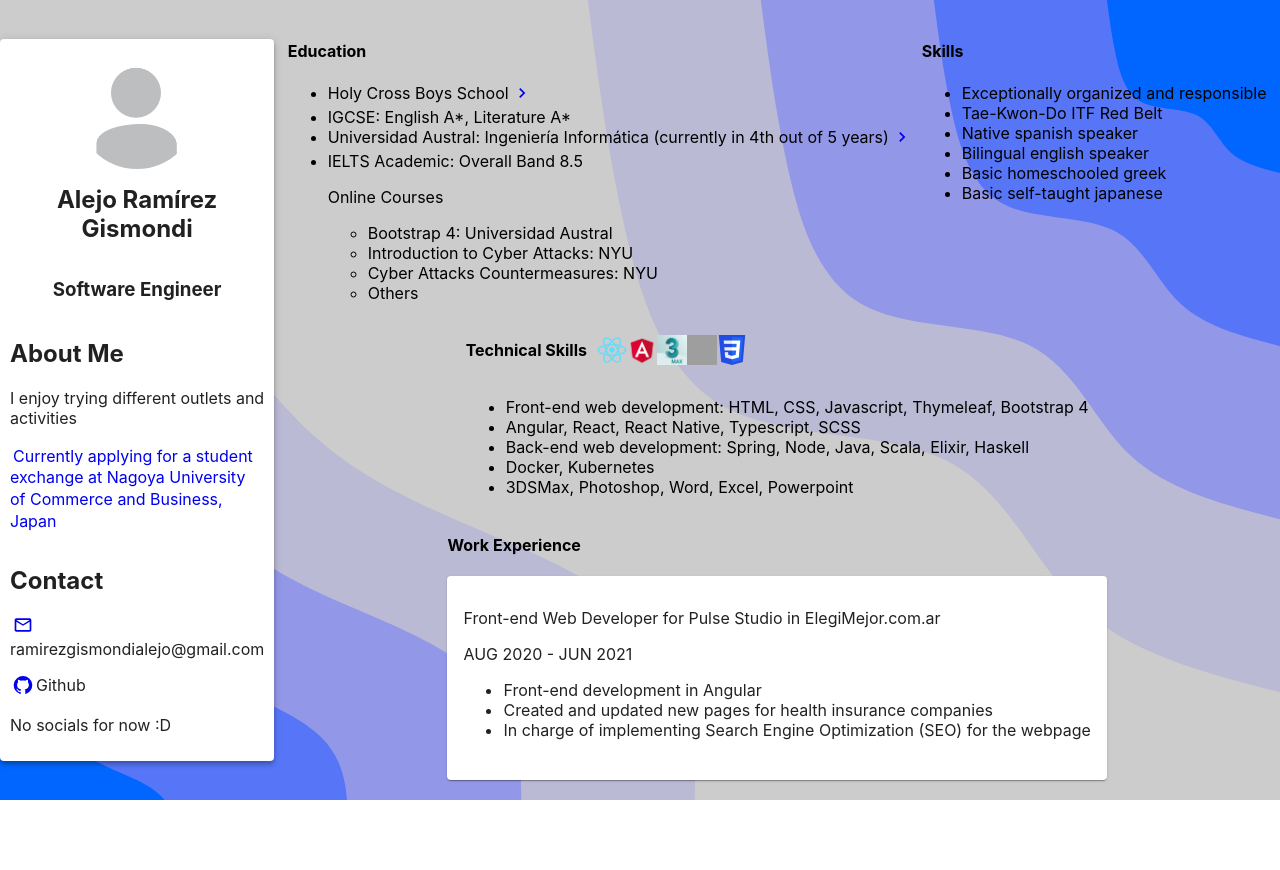
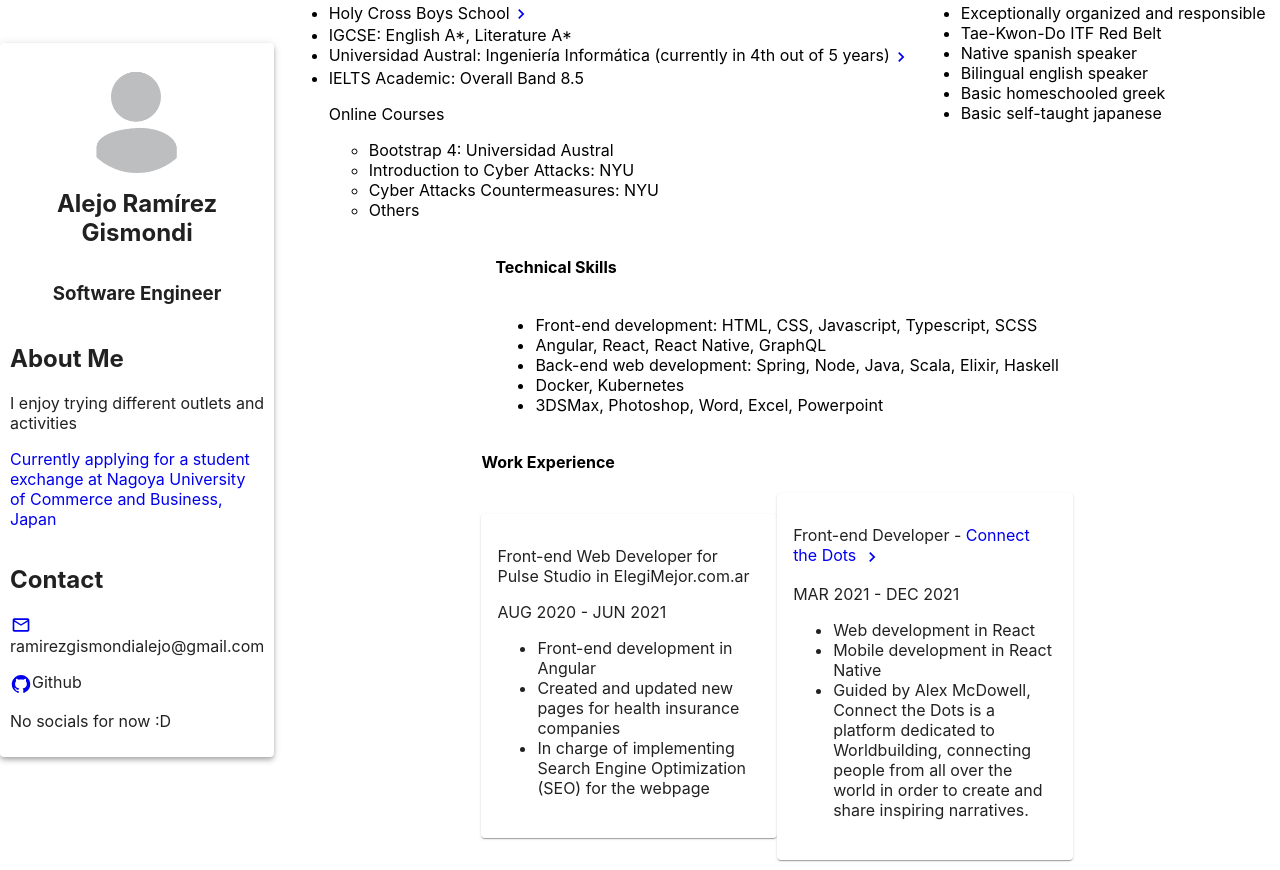
Before and after one commit to AlejoRamirezGismondi/cv, a React (Create React App) app: page / in a window 1280 px wide. Before the commit the page ends 800 px from the top, so only its background shows below. Built offline with nearby package versions, Linux system fonts and the light colour scheme; grey boxes are pictures that could not be loaded.

Commit message:
added CTD card

```diff
--- a/src/Resume/Resume.css
+++ b/src/Resume/Resume.css
@@ -4,14 +4,17 @@
     justify-content: center;
     align-items: center;
     height: 100vh;
-    background-image: url("/src/assets/images/blob-scene-haikei-light.svg");
+    /*background-image: url("/src/assets/images/blob-scene-haikei-light.svg");*/
     background-size: cover;
 }
 
 a {
+    text-decoration: none;
+}
+
+.material-icons {
     vertical-align: middle;
-    margin: 3px;
-    text-decoration: none;
+    margin: 1px;
 }
 
 .content {
@@ -95,12 +98,17 @@ a {
 
 .work-experience-grid {
     display: flex;
-    justify-content: space-around;
+    justify-content: space-between;
     align-items: center;
 }
 
 .work-experience {
     height: 100%;
+    max-width: 60%;
+}
+
+.card {
+    max-width: 50%;
 }
 
 .logo {
--- a/src/Resume/Resume.tsx
+++ b/src/Resume/Resume.tsx
@@ -23,12 +23,14 @@ const Resume = () => {
             <div className={'left-paper-section'}>
               <h2>About Me</h2>
               <p>I enjoy trying different outlets and activities</p>
-              <p><a href={'https://mba.nucba.ac.jp/en/ranking/'}>Currently applying for a student exchange at Nagoya University of Commerce and Business, Japan</a></p>
+              <p><a href={'https://mba.nucba.ac.jp/en/ranking/'}>Currently applying for a student exchange at Nagoya
+                University of Commerce and Business, Japan</a></p>
             </div>
             <div className={'left-paper-section'}>
               <h2>Contact</h2>
-              <p><a href={'mailto: ramirezgismondialejo@gmail.com'}><MailOutlineIcon fontSize={'small'}/></a>ramirezgismondialejo@gmail.com</p>
-              <p><a href={'https://github.com/AlejoRamirezGismondi'}><GitHubIcon fontSize={'small'}/></a>Github</p>
+              <p><a href={'mailto: ramirezgismondialejo@gmail.com'}><MailOutlineIcon className={'material-icons'} fontSize={'small'}/></a>ramirezgismondialejo@gmail.com
+              </p>
+              <p><a href={'https://github.com/AlejoRamirezGismondi'}><GitHubIcon className={'material-icons'} fontSize={'small'}/></a>Github</p>
               <p>No socials for now :D</p>
             </div>
           </Paper>
@@ -38,9 +40,15 @@ const Resume = () => {
             <div className={'education'}>
               <h4>Education</h4>
               <ul>
-                <li>Holy Cross Boys School<a href={'https://holycross.ar/'}><ChevronRightIcon fontSize={'small'}/></a></li>
+                <li>Holy Cross Boys School<a href={'https://holycross.ar/'}><ChevronRightIcon className={'material-icons'} fontSize={'small'}/></a>
+                </li>
                 <li>IGCSE: English A*, Literature A*</li>
-                <li>Universidad Austral: Ingeniería Informática (currently in 4th out of 5 years)<a href={'https://www.austral.edu.ar/ingresantes/carreras/ingenieria-en-informatica/'}><ChevronRightIcon fontSize={'small'}/></a></li>
+                <li>
+                  Universidad Austral: Ingeniería Informática (currently in 4th out of 5 years)
+                  <a href={'https://www.austral.edu.ar/ingresantes/carreras/ingenieria-en-informatica/'}>
+                    <ChevronRightIcon className={'material-icons'} fontSize={'small'}/>
+                  </a>
+                </li>
                 <li>IELTS Academic: Overall Band 8.5</li>
                 <div>
                   <p>Online Courses</p>
@@ -68,15 +76,15 @@ const Resume = () => {
           <div className={'technical-skills'}>
             <div className={'technical-header'}>
               <h4>Technical Skills</h4>
-              <div className={'logo-roulette'}>
-                {logos.map(logo => {
-                  return <img className={'logo'} src={logo.image} alt={logo.alt} key={logo.alt}/>
-                })}
-              </div>
+              {/*<div className={'logo-roulette'}>*/}
+              {/*  {logos.map(logo => {*/}
+              {/*    return <img className={'logo'} src={logo.image} alt={logo.alt} key={logo.alt}/>*/}
+              {/*  })}*/}
+              {/*</div>*/}
             </div>
             <ul>
-              <li>Front-end web development: HTML, CSS, Javascript, Thymeleaf, Bootstrap 4</li>
-              <li>Angular, React, React Native, Typescript, SCSS</li>
+              <li>Front-end development: HTML, CSS, Javascript, Typescript, SCSS</li>
+              <li>Angular, React, React Native, GraphQL</li>
               <li>Back-end web development: Spring, Node, Java, Scala, Elixir, Haskell</li>
               <li>Docker, Kubernetes</li>
               <li>3DSMax, Photoshop, Word, Excel, Powerpoint</li>
@@ -85,15 +93,36 @@ const Resume = () => {
           <div className={'work-experience'}>
             <h4>Work Experience</h4>
             <div className={'work-experience-grid'}>
-              <Card>
+              <Card className={'card'}>
                 <CardContent>
-                  <div className={'header'}>
+                  <div>
                     <p>Front-end Web Developer for Pulse Studio in ElegiMejor.com.ar</p>
                     <p>AUG 2020 - JUN 2021</p>
                     <ul>
                       <li>Front-end development in Angular</li>
                       <li>Created and updated new pages for health insurance companies</li>
                       <li>In charge of implementing Search Engine Optimization (SEO) for the webpage</li>
+                    </ul>
+                  </div>
+                </CardContent>
+              </Card>
+              <Card className={'card'}>
+                <CardContent>
+                  <div>
+                    <p>
+                      Front-end Developer - <a href={'https://ctd-project-b87864-c03f57533efc77530090.webflow.io/'}>
+                        Connect the Dots <ChevronRightIcon className={'material-icons'} fontSize={'small'}/>
+                      </a>
+                    </p>
+                    <p>MAR 2021 - DEC 2021</p>
+                    <ul>
+                      <li>Web development in React</li>
+                      <li>Mobile development in React Native</li>
+                      <li>
+                        Guided by Alex McDowell, Connect the Dots is a platform dedicated to Worldbuilding, connecting
+                        people from all over the
+                        world in order to create and share inspiring narratives.
+                      </li>
                     </ul>
                   </div>
                 </CardContent>
```
Also changed, not shown: 1 other file (tests, documents, lock files or other folders).
